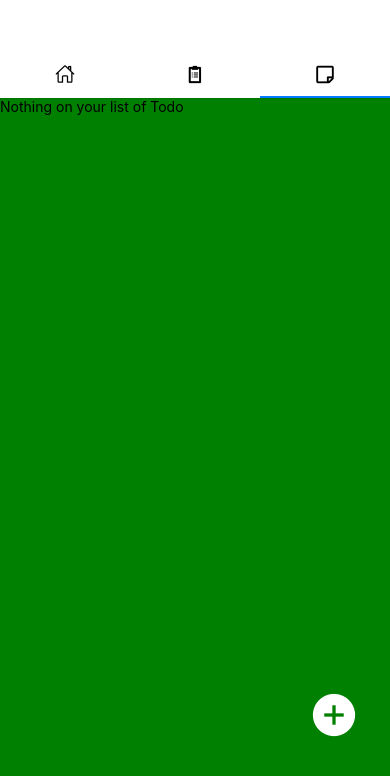
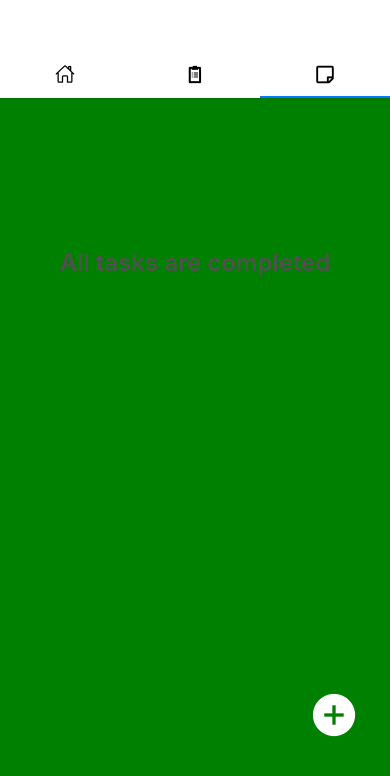
Before and after one commit to Blackmile/TodoAppv2, a React Native app: screen /Todo in a window 390 px wide. Shown: the top 776 px of the page. Built offline with nearby package versions, Linux system fonts and the light colour scheme.

Commit message:
added styling

```diff
--- a/src/components/EmptyList.js
+++ b/src/components/EmptyList.js
@@ -4,12 +4,24 @@ import React from 'react'
 
 const EmptyList = () => {
   return (
-    <View>
-      <Text>Nothing on your list of Todo</Text>
+    <View style={styles.container}>
+      <Text style={styles.textStyle} >All tasks are completed</Text>
     </View>
   )
 }
 
 export default EmptyList
 
-const styles = StyleSheet.create({})
+const styles = StyleSheet.create({
+  container: {
+    flex: 1,
+    justifyContent: 'center',
+    alignItems: 'center',
+    bottom: -150,
+  },
+  textStyle: {
+    fontSize: 24,
+    fontWeight: 600,
+    color: '#524F4F',
+  }
+})
```
